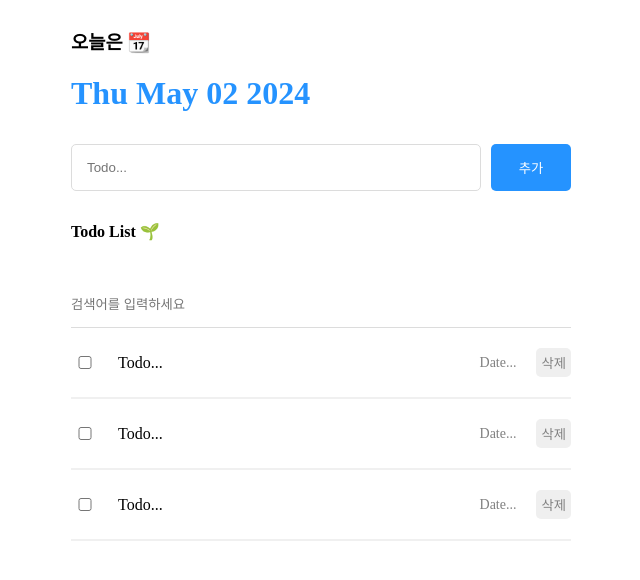
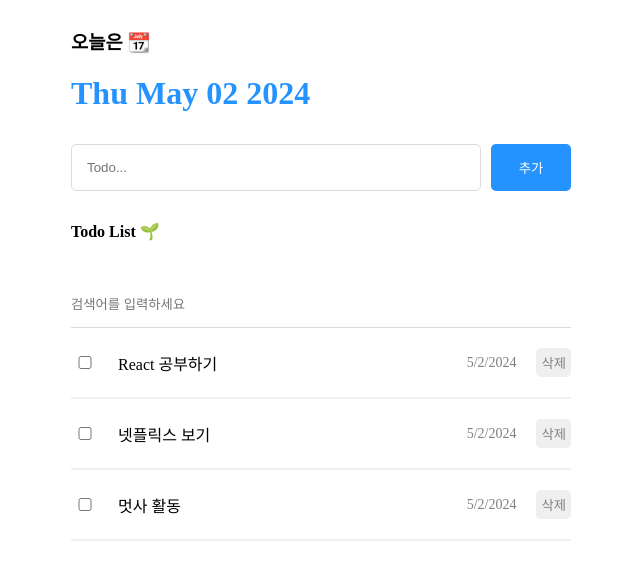
Before and after one commit to JunnKyuu/LikeLion-FE, a React (Vite) app in the folder one-bite-react/todo-list/: page / in a window 1280 px wide. Shown: the top 580 px of the page, without its empty margins (319-959 px from the left). Built offline with nearby package versions, Linux system fonts and the light colour scheme.

Commit message:
추가 및 검색 기능 추가

```diff
--- a/one-bite-react/todo-list/src/App.jsx
+++ b/one-bite-react/todo-list/src/App.jsx
@@ -44,7 +44,7 @@
     <div className="App">
       <Header />
       <Editor onCreate={onCreate} />
-      <List />
+      <List todos={todos} />
     </div>
   );
 };
--- a/one-bite-react/todo-list/src/components/List.jsx
+++ b/one-bite-react/todo-list/src/components/List.jsx
@@ -1,15 +1,32 @@
 import './List.css';
 import TodoItem from './TodoItem';
+import { useState } from 'react';
 
-const List = () => {
+const List = ({ todos }) => {
+  const [search, setSearch] = useState('');
+
+  const onChangeSearch = (e) => {
+    setSearch(e.target.value);
+  };
+
+  const getFilteredData = () => {
+    if (search === '') {
+      return todos;
+    }
+
+    return todos.filter((todo) => todo.content.toLowerCase().includes(search.toLowerCase()));
+  };
+
+  const filteredTodos = getFilteredData();
+
   return (
     <div className="List">
       <h4>Todo List 🌱</h4>
-      <input placeholder="검색어를 입력하세요" />
+      <input value={search} onChange={onChangeSearch} placeholder="검색어를 입력하세요" />
       <div className="TodoItem-wrapper">
-        <TodoItem />
-        <TodoItem />
-        <TodoItem />
+        {filteredTodos.map((todo) => {
+          return <TodoItem key={todo.id} {...todo} />;
+        })}
       </div>
     </div>
   );
--- a/one-bite-react/todo-list/src/components/TodoItem.jsx
+++ b/one-bite-react/todo-list/src/components/TodoItem.jsx
@@ -1,11 +1,11 @@
 import './TodoItem.css';
 
-const TodoItem = () => {
+const TodoItem = ({ id, isDone, content, date }) => {
   return (
     <div className="TodoItem">
-      <input type="checkbox" />
-      <div className="content">Todo...</div>
-      <div className="date">Date...</div>
+      <input readOnly checked={isDone} type="checkbox" />
+      <div className="content">{content}</div>
+      <div className="date">{new Date(date).toLocaleDateString()}</div>
       <button>삭제</button>
     </div>
   );
```
